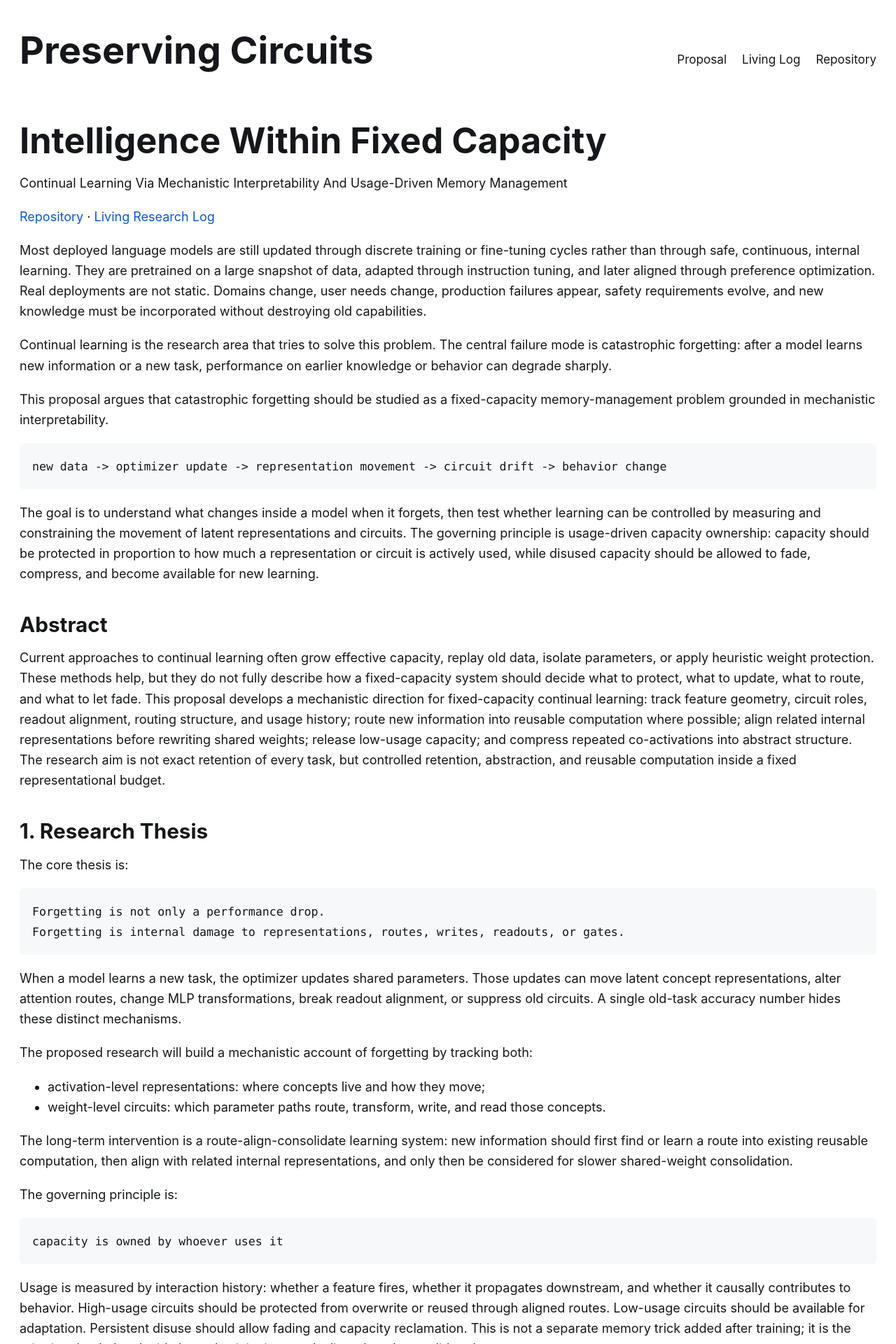
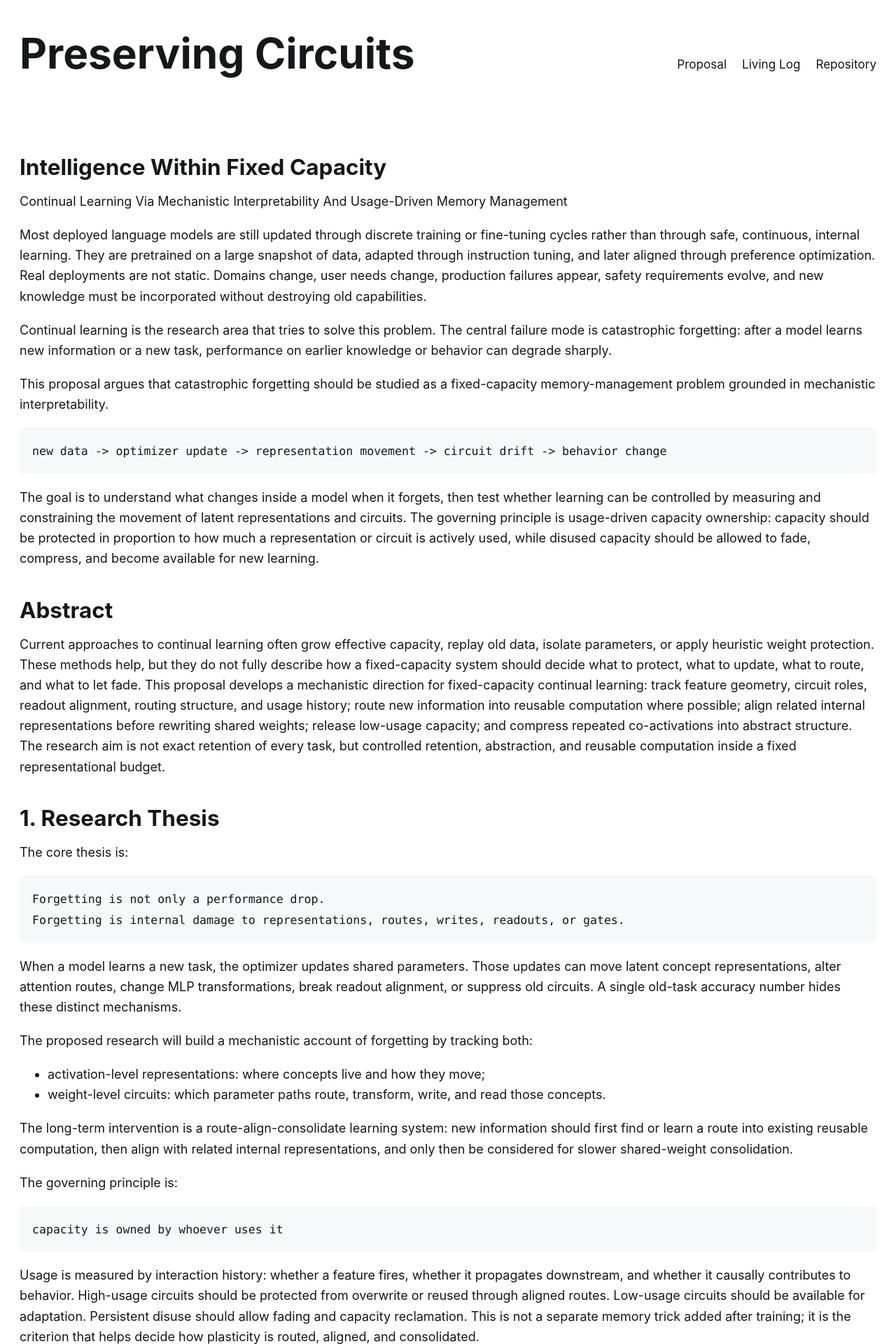
Before and after one commit to nelson960/Preserving-Circuits, a Jekyll site: the page built from docs/index.md, in a window 1280 px wide. Shown: the top 1920 px of the page at 70% size. Built offline with Jekyll 4.4.1, drawn with Linux system fonts in a browser that asks for light colours.

Commit message:
paper updates

```diff
--- a/docs/assets/main.scss
+++ b/docs/assets/main.scss
@@ -44,7 +44,7 @@ body {
 
 .site-title {
   color: #15171a;
-  font-size: 3rem;
+  font-size: 3.35rem;
   font-weight: 680;
   letter-spacing: 0;
   text-decoration: none;
@@ -87,11 +87,11 @@ h3 {
 
 h1 {
   margin-top: 0;
-  font-size: 2.8rem;
+  font-size: 2.35rem;
 }
 
 h2 {
-  font-size: 1.65rem;
+  font-size: 1.75rem;
 }
 
 h3 {
--- a/docs/index.md
+++ b/docs/index.md
@@ -3,11 +3,9 @@ layout: default
 title: Preserving Circuits
 ---
 
-# Intelligence Within Fixed Capacity
+## Intelligence Within Fixed Capacity
 
 Continual Learning Via Mechanistic Interpretability And Usage-Driven Memory Management
-
-[Repository](https://github.com/nelson960/Preserving-Circuits) · [Living Research Log]({{ '/living-paper/' | relative_url }})
 
 Most deployed language models are still updated through discrete training or fine-tuning cycles rather than through safe, continuous, internal learning. They are pretrained on a large snapshot of data, adapted through instruction tuning, and later aligned through preference optimization. Real deployments are not static. Domains change, user needs change, production failures appear, safety requirements evolve, and new knowledge must be incorporated without destroying old capabilities.
 
```
Also changed, not shown: docs/living-paper.md (+0 -2 lines).
